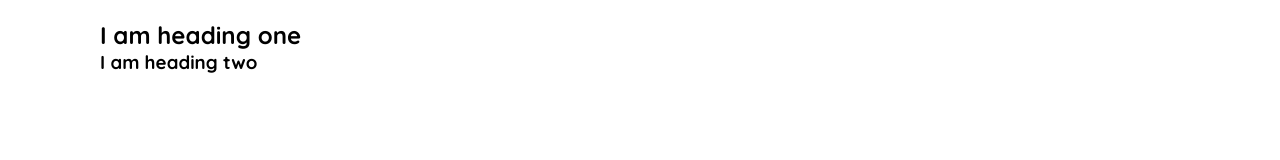
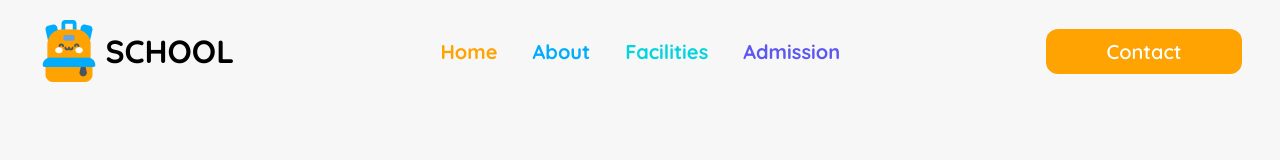
Before and after one commit to Jakirhossain80/assignment-two-706, a plain HTML site: page index.html in a window 1280 px wide. Drawn offline with Linux system fonts and the light colour scheme.

Commit message:
navbar of large screen has completed

```diff
--- a/index.html
+++ b/index.html
@@ -30,12 +30,30 @@
 
     <section id="headerSection">
 
-        <div class="container navContainer">
+        <nav>
 
-            <h1>I am heading one</h1>
-            <h3>I am heading two</h3>
+            <div class="container navContainer">
 
-        </div>
+                <div class="navLogo">
+                    <img src="assets/logo.png" alt="logo-image">
+                    <p>SCHOOL</p>
+                </div>
+
+                <ul class="navLinks">
+                    <li><a href="#" style="color: #fea301;">Home</a></li>
+                    <li><a href="#" style="color: #01acfd;">About</a></li>
+                    <li><a href="#" style="color: #05d4df;">Facilities</a></li>
+                    <li><a href="#" style="color: #5d58ef;">Admission</a></li>
+                </ul>
+
+                <div class="navButton">
+                    <button class="btn">Contact</button>
+                </div>
+
+
+            </div>
+
+        </nav>
 
     </section>
 
--- a/style.css
+++ b/style.css
@@ -3,22 +3,42 @@
     padding: 0;
     box-sizing: border-box;
     font-family: "Quicksand", serif;
+    color: black;
 }
 
 
 
 #headerSection{
-    background-color: #ffffff;
     width: 100vw;
+    height: 100vh;
+    background-color: #f7f7f7;
 
 }
 
+
+/* shared style */
+
 .container{
+    width: 100vw;
     margin: 0 auto;
-    padding: 20px 100px;
-    width: 100vw;
 
 }
+
+.btn{
+    font-size: 20px;
+    font-weight: 600;
+    color: #ffffff;
+    border-radius: 12px;
+    cursor: pointer;
+    padding: 10px 60px;
+    border: none;
+    outline: none;
+}
+
+
+
+
+
 
 
 
@@ -33,7 +53,28 @@
 
 /* media query */
 
-@media (max-width: 400px) {
+/* mobile device */
+
+@media (max-width: 390px) {
+
+    .container{
+        padding: 0 6vw;
+    }
+
+
+
+
+
+}
+
+
+
+@media (min-width: 391px) {
+    .container{
+        padding: 0 5vw;
+    }
+
+
 
 
 
@@ -42,8 +83,118 @@
 
 
 
-  @media (min-width: 401px) {
+
+
+
+
+
+
+/* large screen */
+
+
+@media (min-width: 576px) {
+    .container{
+        padding: 0 4vw;
+    }
+
+    .navContainer{
+        display: flex;
+        justify-content: space-between;
+        align-items: center;
+
+    }
+
+    .navLogo{
+
+        padding: 20px 0;
+
+    }
+
+    .navLogo{
+        display: flex;
+        justify-content: center;
+        align-items: center;
+        gap: 5px;
+    }
+
+
+    .navLogo img{
+        width: 62px;
+        height: 62px;
+    }
+
+    .navLogo p{
+        font-size: 2rem;
+        font-weight: bold;
+
+    }
+
+    .navLinks{
+        display: flex;
+        justify-content: center;
+        align-items: center;
+        gap: 5px;
+    }
+
+    .navLinks li{
+        list-style: none;
+    }
+
+    .navLinks li a{
+        text-decoration: none;
+        padding: 0 15px;
+        font-size: 20px;
+        font-weight: bold;
+    }
+
+    .navButton button{
+        background-color: #fea301;
+    }
+
+
+
+
 
 
 
 }
+
+
+
+
+
+
+
+
+
+@media (min-width: 768px) {
+    .container{
+        padding: 0 4vw;
+    }
+
+
+
+
+
+
+}
+
+
+
+
+
+
+
+
+@media (min-width: 992px) {
+    .container{
+        padding: 0 3vw;
+    }
+
+
+
+
+
+
+
+}
```
